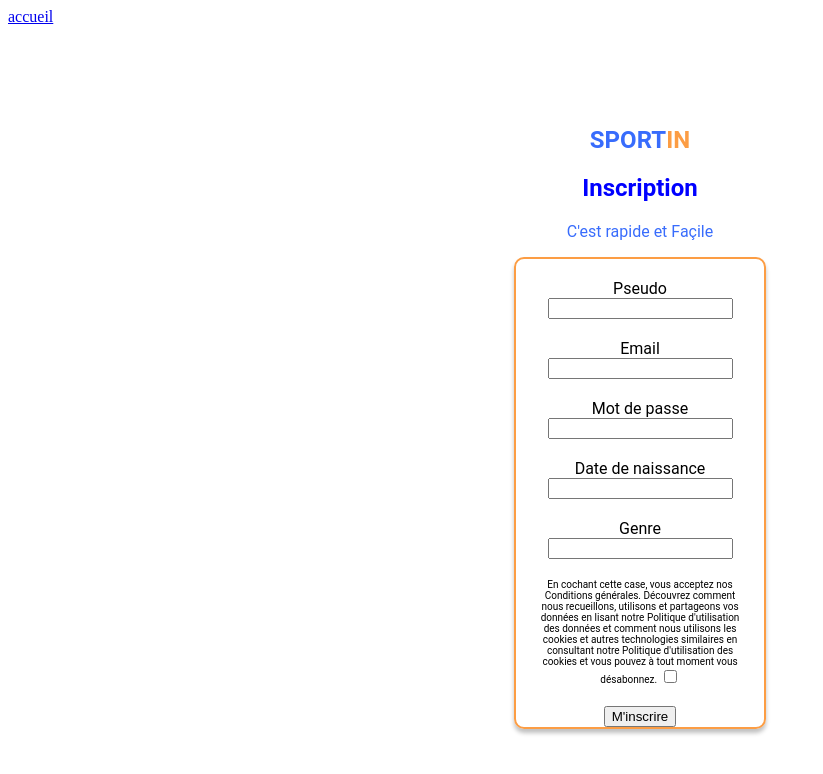
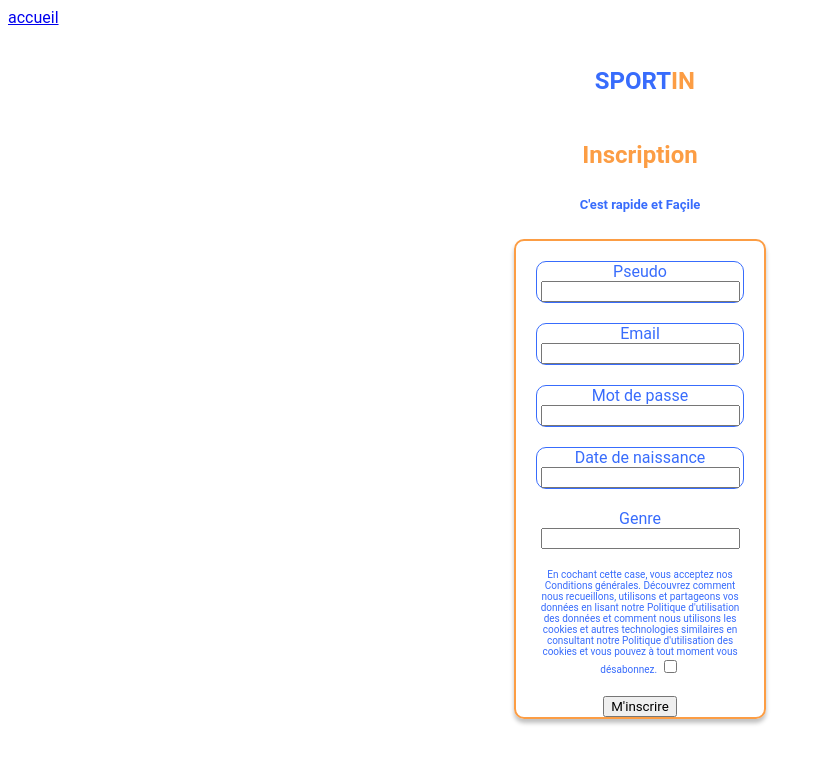
Before and after one commit to sofi-lo/sportIn, a Symfony app: template templates/registration/register.html.twig in a window 1280 px wide. Shown: the top 774 px of the page, without its empty margins (0-823 px from the left). Run offline with Twig, Linux system fonts and the light colour scheme; the template is opened without the code that fills it, so the values that code supplies are empty; form fields are guessed from the names that the template uses; some libraries are stand-ins or nearby versions.

Commit message:
inscriptioncss4

```diff
--- a/public/css/styles_yanis.css
+++ b/public/css/styles_yanis.css
@@ -1,4 +1,57 @@
- .titre{
-    color: blue;
+ * {
+     font-family: Roboto, Oxygen, Ubuntu, Cantarell, 'Open Sans', 'Helvetica Neue', sans-serif;
+ }
+
+ .logo_sportin{
+    position: absolute;
+    left: 46.46%;
+    right: 46.32%;
+    top: 8.4%;
+    bottom: 89.94%;
+}
+
+.titre {
+     color: #FC9D44;
+     font-style: normal;
+     font-weight: bold;
+     font-size: 24px;
+     line-height: 17px;
+ }
+
+ .entete {
+     box-sizing: border-box;
+     height: 80px;
+     margin-bottom: 2rem;
+     display: flex;
+     flex-direction: column;
 
  }
+
+.container{
+    color: #386CFC;
+
+}
+
+ .pseudo {
+     border: 1px solid #386CFC;
+     box-sizing: border-box;
+     border-radius: 10px;
+ }
+
+ .email {
+     border: 1px solid #386CFC;
+     box-sizing: border-box;
+     border-radius: 10px;
+ }
+
+ .mdp {
+     border: 1px solid #386CFC;
+     box-sizing: border-box;
+     border-radius: 10px;
+ }
+
+ .birth_date {
+     border: 1px solid #386CFC;
+     box-sizing: border-box;
+     border-radius: 10px;
+ }
--- a/templates/registration/register.html.twig
+++ b/templates/registration/register.html.twig
@@ -8,26 +8,30 @@
 		<div class="alert alert-danger" role="alert">{{ flashError }}</div>
 	{% endfor %}
 
-	<main style="font-family: roboto; margin-left: auto; margin-right: auto; width: 50%; text-align: center; margin-top: 100px";>
-		<a href="#" style="color: #386CFC; text-decoration: none;font-style: normal; font-weight: bold;  font-size: 24px";>SPORT<span style="color: #FC9D44;">IN</span></a>
+	<main style="margin-left: auto; margin-right: auto; width: 50%; text-align: center; margin-top: 100px" ;>
 
-		<section>
-			<h1 class="titre" >Inscription</h1>
-			<p style="color: #386CFC">C'est rapide et Façile</p>
+
+		<a href="#" class="logo_sportin" style="color: #386CFC; text-decoration: none;font-style: normal; font-weight: bold;  font-size: 24px" ;>SPORT<span style="color: #FC9D44;">IN</span>
+		</a>
+
+		<section class="entete">
+			<h1 class="titre">Inscription</h1>
+			<p class="rapide_facile" style="color: #386CFC; font-weight: bold; font-size: 13px">C'est rapide et Façile</p>
 		</section>
 
-		<section style="border: 2px solid #FC9D44; box-sizing: border-box; box-shadow: 0px 4px 4px rgba(0,0,0,0.25); border-radius: 10px; margin-left: 30%;  margin-right: 30%; ";>
+		<section class="container">
+			<section style="border: 2px solid #FC9D44; box-sizing: border-box; box-shadow: 0px 4px 4px rgba(0,0,0,0.25); border-radius: 10px; margin-left: 30%;  margin-right: 30%; " ;>
 				{{ form_start(registrationForm) }}
 
-        <section style="margin: 20px">{{ form_row(registrationForm.pseudo) }}</section>
+				<section class="pseudo" style="margin: 20px">{{ form_row(registrationForm.pseudo) }}</section>
 
-        <section style="margin: 20px">{{ form_row(registrationForm.email) }}</section>
+				<section class="email" style="margin: 20px">{{ form_row(registrationForm.email) }}</section>
 
-        <section style="margin: 20px">{{ form_row(registrationForm.plainPassword, {
+				<section class="mdp" style="margin: 20px">{{ form_row(registrationForm.plainPassword, {
             label: 'Mot de passe'
         }) }}</section>
 
-        <section style="margin: 20px">{{ form_row(registrationForm.birthDate, {
+				<section class="birth_date" style="margin: 20px">{{ form_row(registrationForm.birthDate, {
             label: 'Date de naissance'
         }) }}</section>
 
@@ -42,6 +46,8 @@
 				<button type="submit" class="btn">M'inscrire</button>
 				{{ form_end(registrationForm) }}
 			</section>
+		</section>
+
 	</main>
 
 {% endblock %}
```
Also changed, not shown: src/Form/RegistrationFormType.php (+7 -3 lines). Lines whose indentation alone changed are shown as unchanged.
